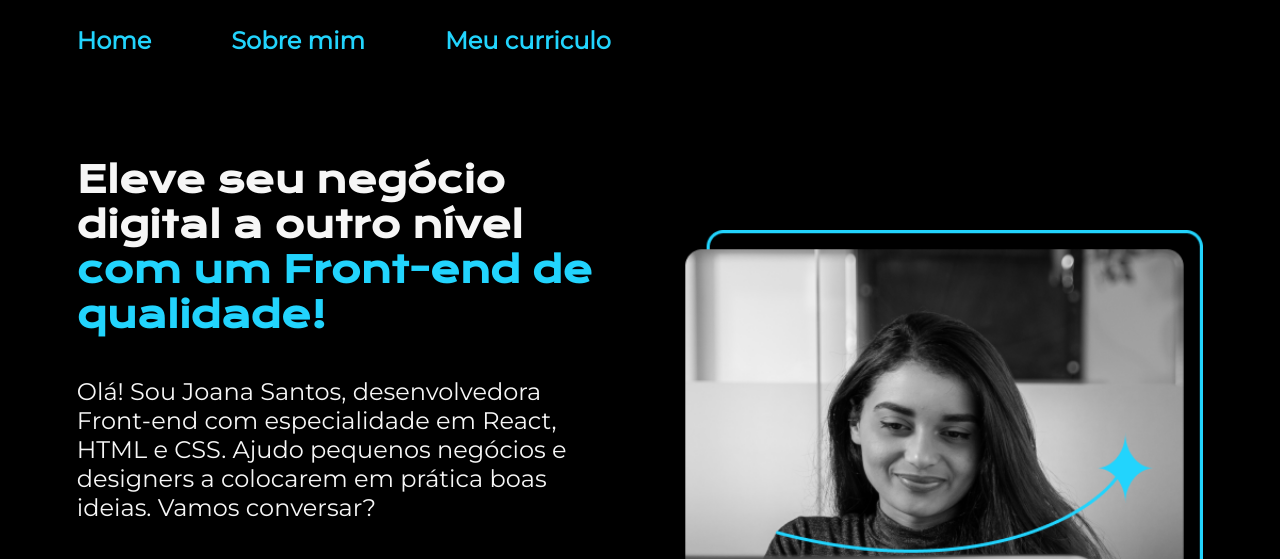
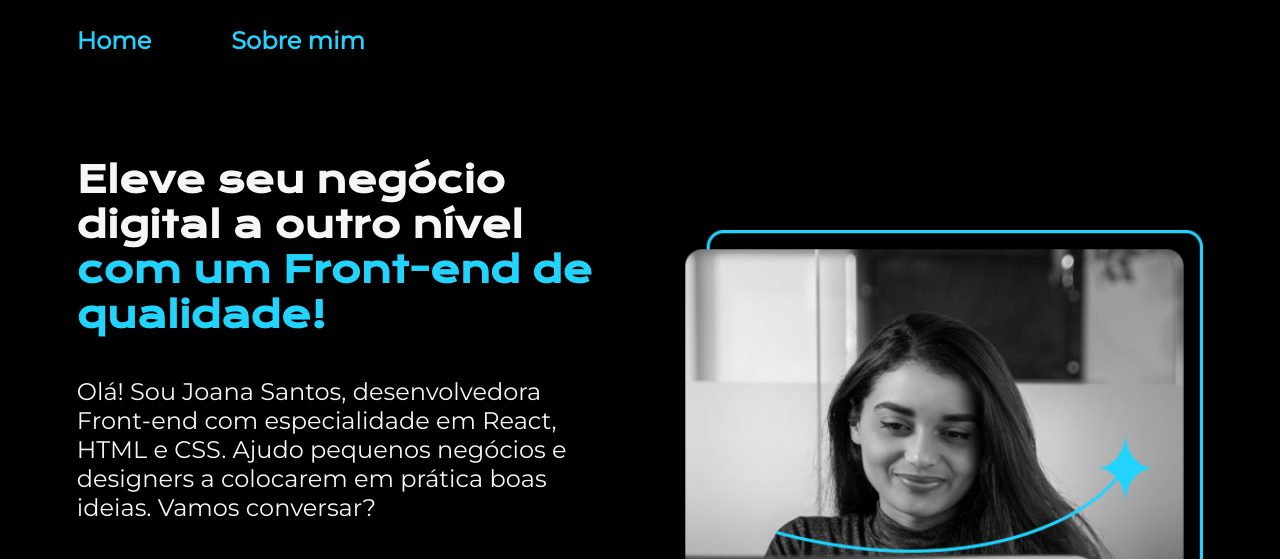
Before and after one commit to Lucas2907/portfolio1, a plain HTML site: page index.html in a window 1280 px wide. Shown: the top 559 px of the page. Drawn offline with nearby package versions, Linux system fonts and the light colour scheme.

Commit message:
Update index.html

```diff
--- a/index.html
+++ b/index.html
@@ -14,7 +14,6 @@
         <nav class="cabecalho__menu">
             <a class="cabecalho__menu__link" href="index.html">Home</a>
             <a class="cabecalho__menu__link" href="about.html">Sobre mim</a>
-            <a class="cabecalho__menu__link" href="curriculo.html">Meu curriculo</a>
         </nav>
     </header>
     <main class="apresentacao">
```
